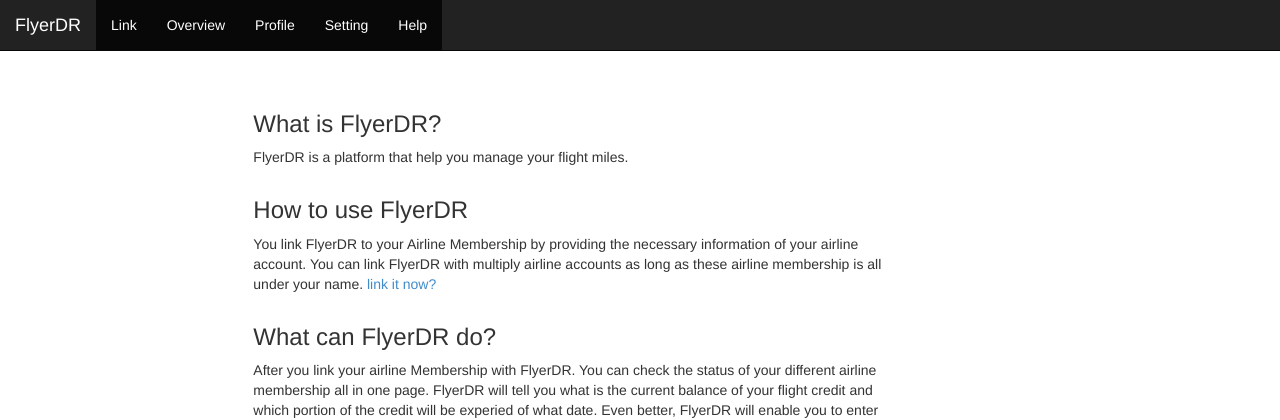
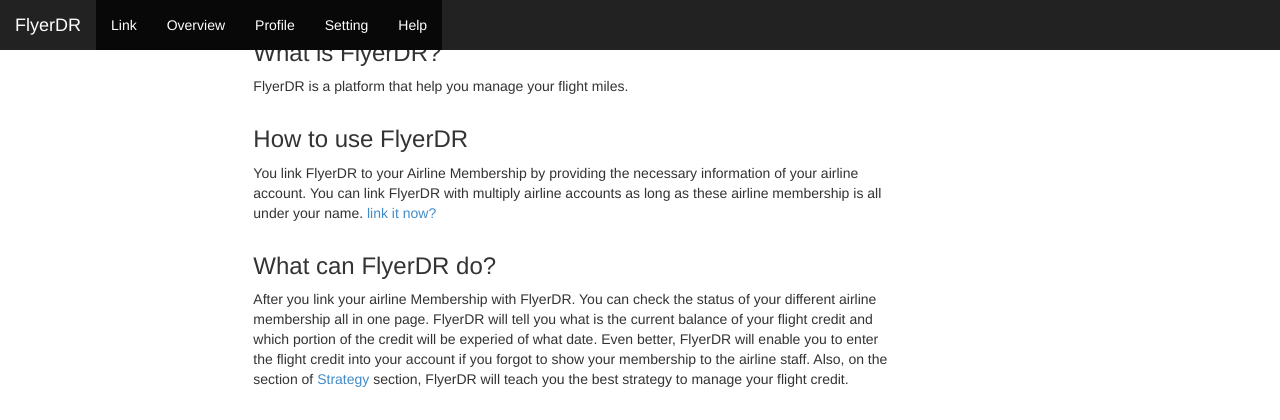
Before and after one commit to zhushigang/flyerdrEC2, a Django app: page /about/ in a window 1280 px wide. Shown: the top 420 px of the page. Run offline with Django 3.2, Linux system fonts and the light colour scheme; some libraries are stand-ins or nearby versions.

Commit message:
fixed that annoying layout
Fixed the navbar on top so that the left portion of it is not covered by
the side navbar.

```diff
--- a/pointstracker/templates/pointstracker/navbar.html
+++ b/pointstracker/templates/pointstracker/navbar.html
@@ -1,4 +1,4 @@
-        <nav class="navbar navbar-inverse navbar-static-top" role="navigation">
+        <nav class="navbar navbar-inverse navbar-fixed-top" role="navigation">
           <div class="container-fluid">
             <div class="navbar-header">
               <button type="button" class="navbar-toggle" data-toggle="collapse" data-target=".navbar-collapse">
```
